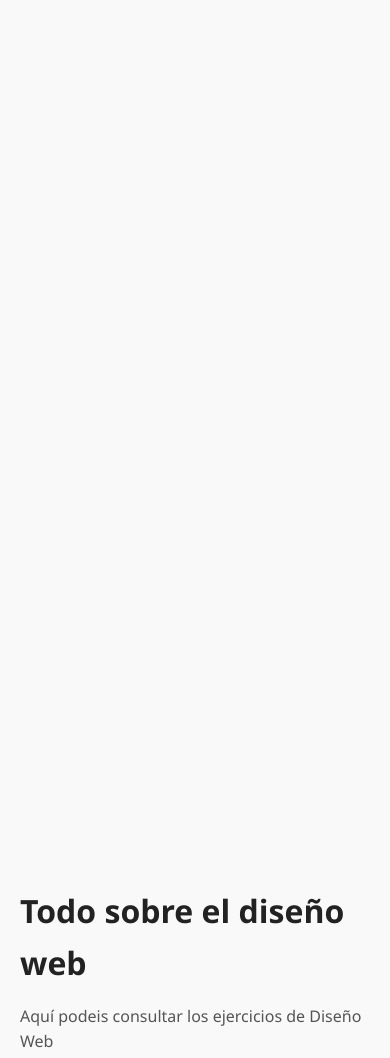
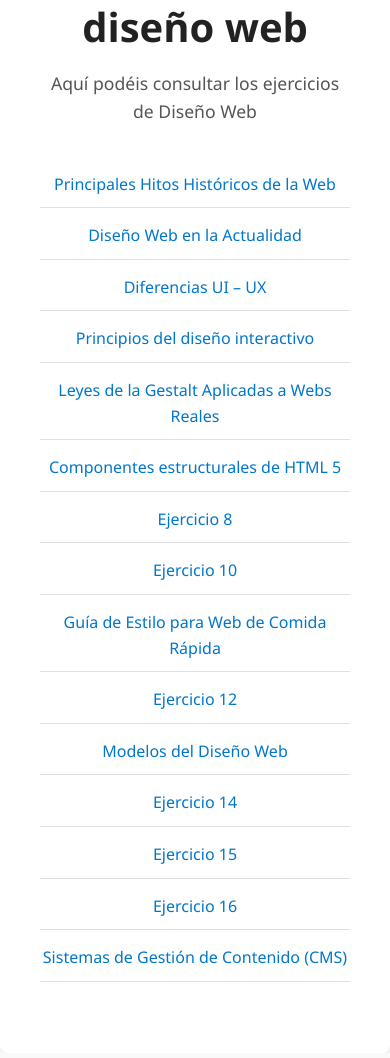
Before and after one commit to jrolo92/DIWEB, a plain HTML site: page index.html in a window 390 px wide. Shown: the top 1058 px of the page. Drawn offline with Linux system fonts and the light colour scheme.

Commit message:
Actualiza estilos

```diff
--- a/index.html
+++ b/index.html
@@ -9,22 +9,28 @@
         /* Tipografía y base */
         body {
             margin: 0;
-            padding: 0;
+            padding: 40;
             font-family: 'Segoe UI', Roboto, sans-serif;
             background-color: #f9f9f9;
             color: #333;
             line-height: 1.6;
-            padding: 40px;
+            height: 100vh;
+            /* ocupa toda la pantalla */
+            display: flex;
+            justify-content: center;
+            align-items: center;
         }
 
         h1 {
             font-size: 2.5rem;
+            margin-top: 100px;
             margin-bottom: 10px;
             color: #222;
         }
 
         p {
             font-size: 1.1rem;
+            margin-top: 0;
             margin-bottom: 30px;
             color: #555;
         }
@@ -53,40 +59,26 @@
             color: #005fa3;
         }
 
-
-
-        /* Responsive  */
-        @media (max-width: 600px) {
-            body {
-                padding: 20px;
-            }
-
-            h1 {
-                font-size: 2rem;
-            }
-
-            p {
-                font-size: 1rem;
-            }
-        }
-
         .contenedor {
             display: flex;
             flex-direction: column;
             justify-content: center;
             align-items: center;
-            min-height: 100vh;
-            /* ocupa toda la altura de la pantalla */
             text-align: center;
+            max-width: 600px;
+            padding: 40px;
+            background-color: white;
+            box-shadow: 0 0 10px rgba(0, 0, 0, 0.1);
+            border-radius: 8px;
         }
     </style>
 
 </head>
 
 <body>
-    <div class="contenedor"></div>
+    <div class="contenedor">
         <h1>Todo sobre el diseño web</h1>
-    <p>Aquí podeis consultar los ejercicios de Diseño Web</p>
+        <p>Aquí podéis consultar los ejercicios de Diseño Web</p>
         <ul>
             <li><a href="tema1/ejercicio1.png">Principales Hitos Históricos de la Web</a></li>
             <li><a href="tema1/ejercicio2">Diseño Web en la Actualidad</a></li>
@@ -105,7 +97,6 @@
             <li><a href="tema1/CMS">Sistemas de Gestión de Contenido (CMS)</a></li>
         </ul>
     </div>
-
 </body>
 
 </html>
```
Lines whose indentation alone changed are shown as unchanged.
